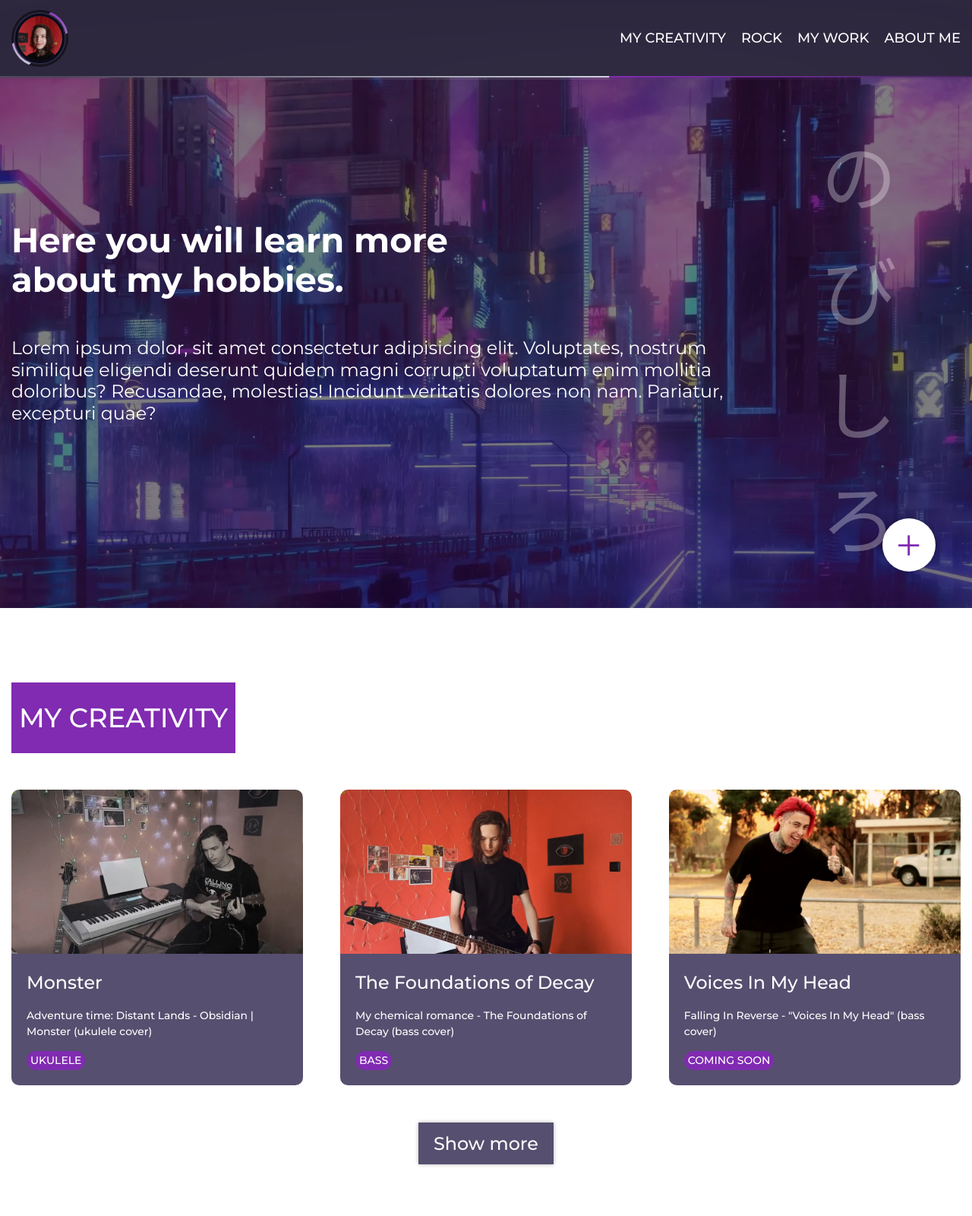
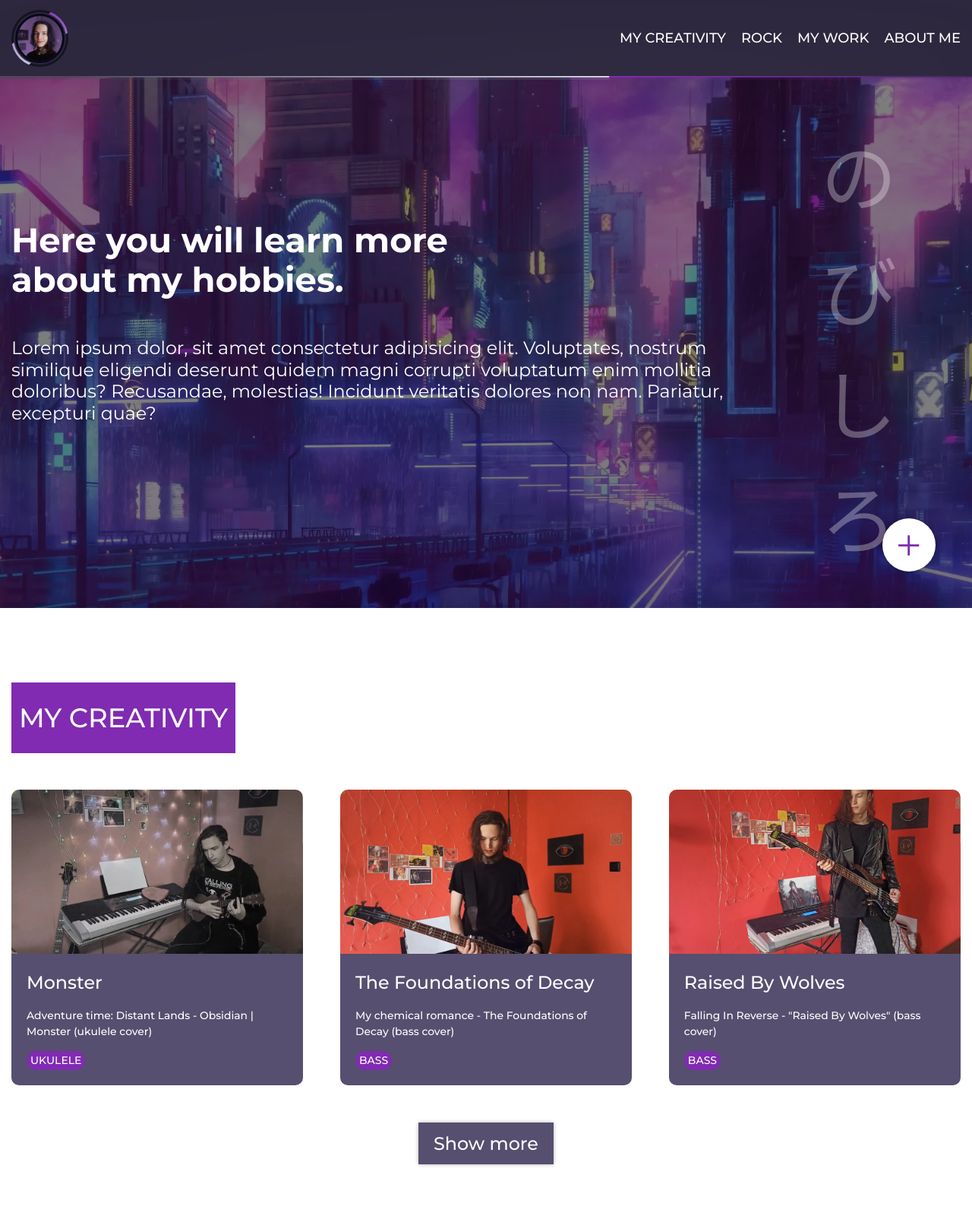
Before and after one commit to v1099323/ViolettLis, a plain HTML site: page index.html in a window 1280 px wide. Shown: the top 1600 px of the page at 76% size. Drawn offline with Linux system fonts and the light colour scheme.

Commit message:
Add files via upload

```diff
--- a/index.html
+++ b/index.html
@@ -6,10 +6,10 @@
 	<meta charset="UTF-8">
 	<meta name="format-detection" content="telephone=no">
 	<!-- <style>body{opacity: 0;}</style> -->
-	<link rel="stylesheet" href="css/style.min.css?_v=20220815151155">
+	<link rel="stylesheet" href="css/style.min.css?_v=20220823194545">
 	<link rel="shortcut icon" href="favicon.ico">
 	<!-- <meta name="robots" content="noindex, nofollow"> -->
-	<link rel="stylesheet" href="https://cdnjs.cloudflare.com/ajax/libs/font-awesome/4.7.0/css/font-awesome.css?_v=20220815151155" integrity="sha512-5A8nwdMOWrSz20fDsjczgUidUBR8liPYU+WymTZP1lmY9G6Oc7HlZv156XqnsgNUzTyMefFTcsFH/tnJE/+xBg==" crossorigin="anonymous" referrerpolicy="no-referrer" />
+	<link rel="stylesheet" href="https://cdnjs.cloudflare.com/ajax/libs/font-awesome/4.7.0/css/font-awesome.css?_v=20220823194545" integrity="sha512-5A8nwdMOWrSz20fDsjczgUidUBR8liPYU+WymTZP1lmY9G6Oc7HlZv156XqnsgNUzTyMefFTcsFH/tnJE/+xBg==" crossorigin="anonymous" referrerpolicy="no-referrer" />
 	<meta name="viewport" content="width=device-width, initial-scale=1.0">
 </head>
 
@@ -20,7 +20,7 @@
 				<div class="header__logo logo-header">
 					<div class="logo-header__box">
 						<div class="logo-header__content">
-							<div class="logo-header__img"><picture><source data-srcset="img/header/logo.webp"type="image/webp"><img data-src="img/header/logo.jpg" alt=""></picture></div>
+							<div class="logo-header__img"><picture><source data-srcset="img/header/logo01.webp"type="image/webp"><img data-src="img/header/logo01.jpg" alt=""></picture></div>
 							<a data-goto-header data-goto=".main" href="" class="logo-header__link">V</a>
 						</div>
 					</div>
@@ -69,11 +69,11 @@
 							</div>
 						</div>
 						<div href="#" class="my-creativity__item item-my-creativity">
-							<a href="#" class="item-my-creativity__img"><picture><source data-srcset="img/my-creativity/04.webp"type="image/webp"><img data-src="img/my-creativity/04.jpg" alt="img"></picture></a>
+							<a target="_blank" href="https://www.youtube.com/watch?v=MutgU8AlbfM" class="item-my-creativity__img"><picture><source data-srcset="img/my-creativity/05.webp"type="image/webp"><img data-src="img/my-creativity/05.jpg" alt="img"></picture></a>
 							<div class="item-my-creativity__content">
-								<a href="#" class="item-my-creativity__title">Voices In My Head</a>
-								<div class="item-my-creativity__text">Falling In Reverse - "Voices In My Head" (bass cover)</div>
-								<div class="item-my-creativity__instrument">Coming soon</div>
+								<a target="_blank" href="https://www.youtube.com/watch?v=MutgU8AlbfM" class="item-my-creativity__title">Raised By Wolves</a>
+								<div class="item-my-creativity__text">Falling In Reverse - "Raised By Wolves" (bass cover)</div>
+								<div class="item-my-creativity__instrument">bass</div>
 							</div>
 						</div>
 					</div>
@@ -298,7 +298,7 @@
 			</div>
 		</footer>
 	</div>
-	<script src="js/app.min.js?_v=20220815151155"></script>
+	<script src="js/app.min.js?_v=20220823194545"></script>
 </body>
 
 </html>
```
Also changed, not shown: img/header/logo01.jpg (added), img/header/logo01.webp (added), img/header/logo1.jpg (added), img/header/logo1.webp (added), img/my-creativity/05.jpg (added), img/my-creativity/05.webp (added).
